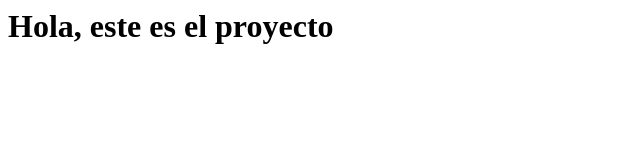
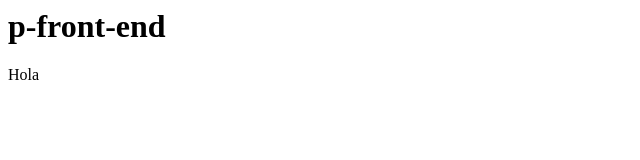
Before and after one commit to VenenxM/p-front-end, a plain HTML site: page index.html in a window 1280 px wide. Shown: the whole page, without its empty margins (0-640 px from the left). Drawn offline with Linux system fonts and the light colour scheme.

Commit message:
Update index.html

```diff
--- a/index.html
+++ b/index.html
@@ -1,3 +1,4 @@
 <h1>
-    Hola, este es el proyecto
+   p-front-end
 </h1>
+<p> Hola </p>
```
